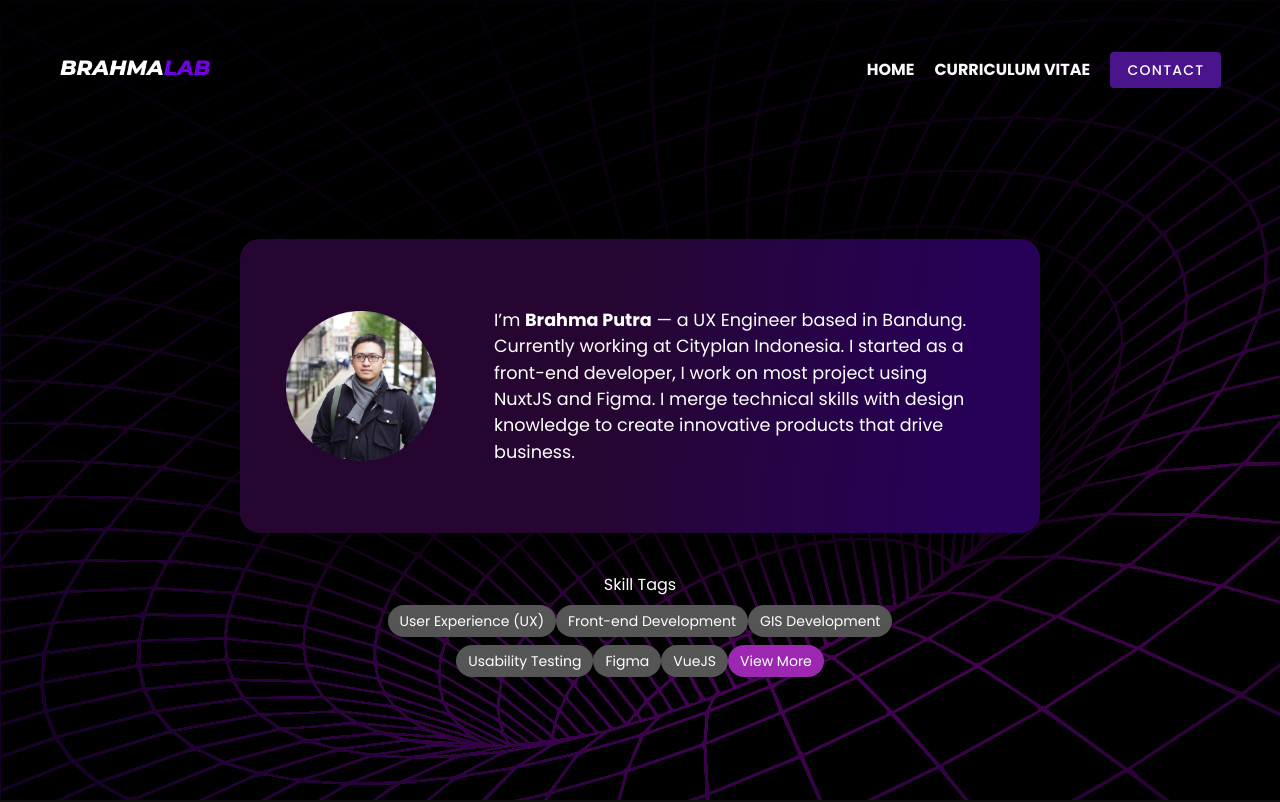
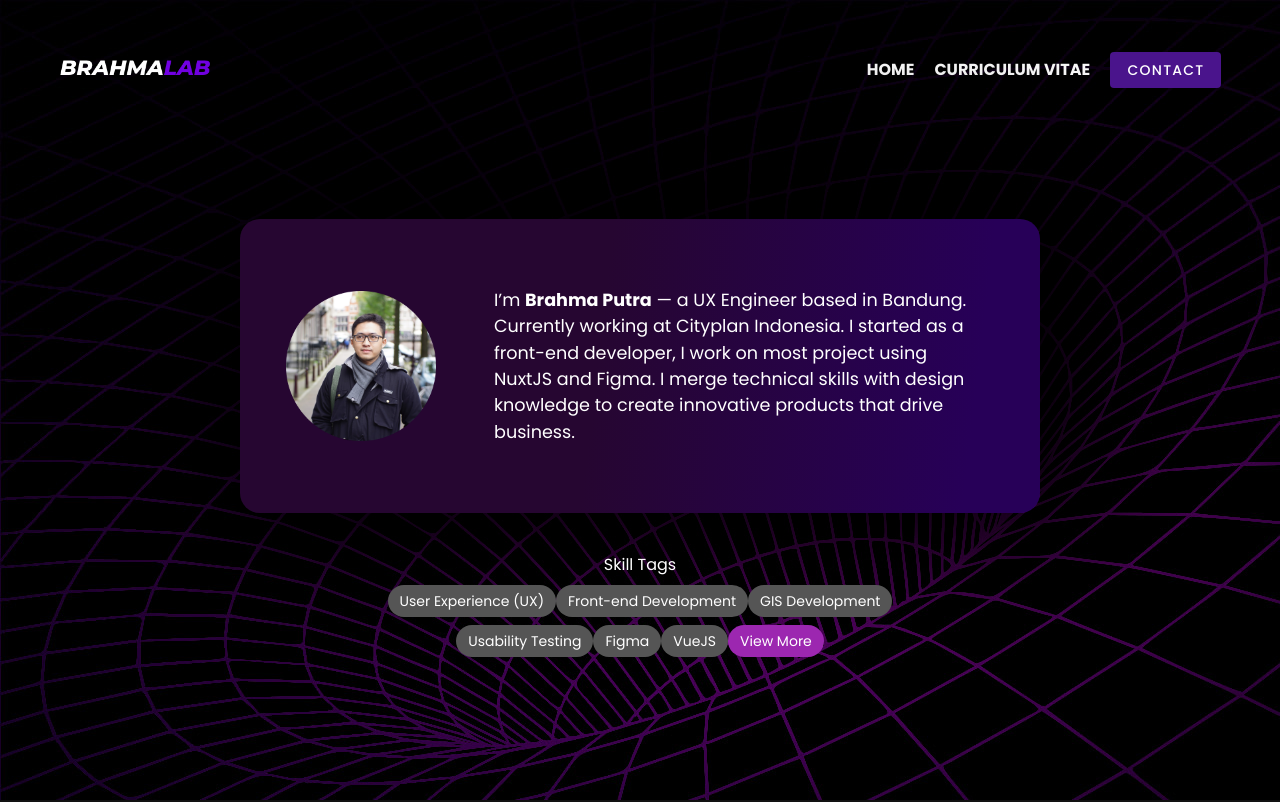
Before and after one commit to brahmaputra7/personal-page, a Nuxt app: page / in a window 1280 px wide. Shown: the top 802 px of the page. Built offline with nearby package versions, Linux system fonts and the light colour scheme.

Commit message:
margin of skill tags

```diff
--- a/pages/index.vue
+++ b/pages/index.vue
@@ -38,7 +38,7 @@
                  Skill Tags
                 </center>
             </div>
-            <div style="max-width:600px;text-align: center;">
+            <div class="mb-10" style="max-width:600px;text-align: center;">
               <v-chip class="mr-b mt-2">User Experience (UX)</v-chip>
               <v-chip class="mr-b mt-2">Front-end Development</v-chip>
               <v-chip class="mr-b mt-2">GIS Development</v-chip>
@@ -218,6 +218,10 @@ The menupad provides a page for storing those links, one where it's all there.
 
     </div>
 
+    <div>
+      asdasdasda
+    </div>
+
     <v-dialog v-model="contact" width="500px">
       <v-card class="pa-5">
         <v-icon class="mr-2">mdi-email</v-icon> brahmaputra1996@gmail.com<br/>
```
Also changed, not shown: 1 other file (tests, documents, lock files or other folders).
